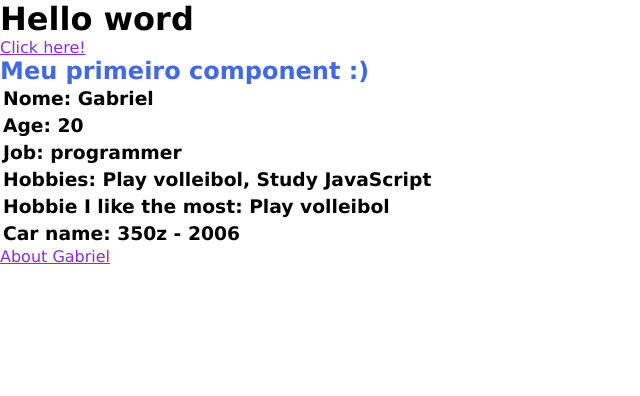
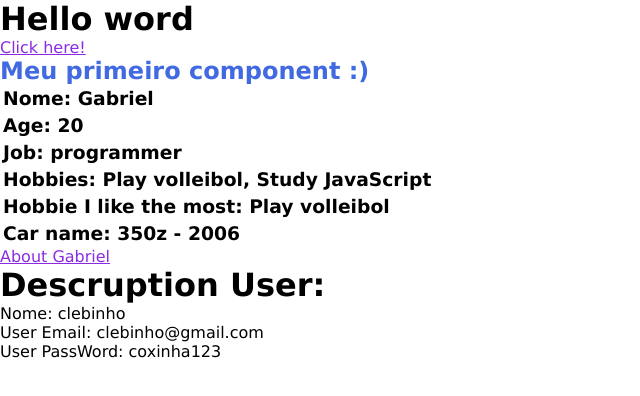
Before and after one commit to GabrielReguera/Curso-Angular, an Angular app: page / in a window 1280 px wide. Shown: the top 396 px of the page, without its empty margins (0-640 px from the left). Built offline with nearby package versions, Linux system fonts and the light colour scheme.

Commit message:
data sharing

```diff
--- a/src/app/app.component.html
+++ b/src/app/app.component.html
@@ -1,3 +1,5 @@
 <h1>Hello word</h1>
 <a href="#">Click here!</a>
 <app-first-component></app-first-component>
+
+<app-parent-data [name]="userName" [data]="userData"></app-parent-data>
--- a/src/app/app.component.ts
+++ b/src/app/app.component.ts
@@ -6,5 +6,11 @@ import { Component } from '@angular/core';
   styleUrls: ['./app.component.css']
 })
 export class AppComponent {
+  userName = 'clebinho';
+  userData = {
+    email: 'clebinho@gmail.com',
+    password: 'coxinha123'
+  };
+
   title = 'curso-angular';
 }
--- a/src/app/app.module.ts
+++ b/src/app/app.module.ts
@@ -4,11 +4,13 @@ import { BrowserModule } from '@angular/platform-browser';
 import { AppRoutingModule } from './app-routing.module';
 import { AppComponent } from './app.component';
 import { FirstComponentComponent } from './components/first-component/first-component.component';
+import { ParentDataComponent } from './components/parent-data/parent-data.component';
 
 @NgModule({
   declarations: [
     AppComponent,
-    FirstComponentComponent
+    FirstComponentComponent,
+    ParentDataComponent
   ],
   imports: [
     BrowserModule,
--- /dev/null
+++ b/src/app/components/parent-data/parent-data.component.html
@@ -0,0 +1,5 @@
+<h1>Descruption User:</h1>
+
+<p>Nome: {{ name }}</p>
+<p>User Email: {{data.email}}</p>
+<p>User PassWord: {{data.password}}</p>
--- /dev/null
+++ b/src/app/components/parent-data/parent-data.component.ts
@@ -0,0 +1,18 @@
+import { Component, OnInit, Input } from '@angular/core';
+
+@Component({
+  selector: 'app-parent-data',
+  templateUrl: './parent-data.component.html',
+  styleUrls: ['./parent-data.component.css']
+})
+export class ParentDataComponent implements OnInit {
+
+  @Input() name: string = '';
+  @Input() data!: {email:string, password:string};
+
+  constructor() { }
+
+  ngOnInit(): void {
+  }
+
+}
```
Also changed, not shown: src/app/components/parent-data/parent-data.component.css (added), 1 other file (tests, documents, lock files or other folders).
